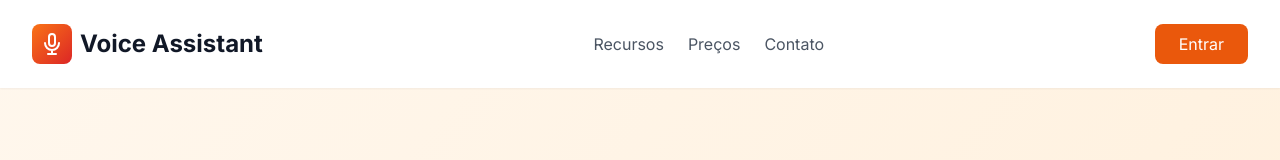
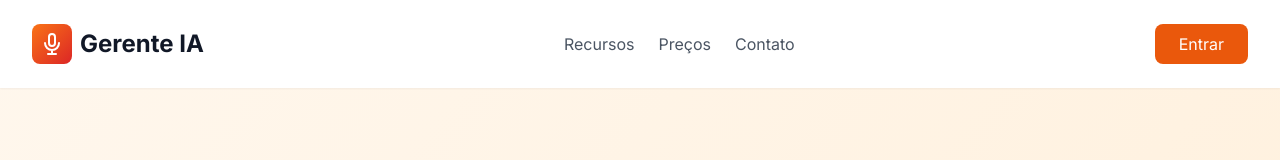
Before and after one commit to BigCorps/minhAi, a Next.js app: page / in a window 1280 px wide. Shown: the top 160 px of the page. Built offline with nearby package versions, Linux system fonts and the light colour scheme; no server answers.

Commit message:
Change heading text from 'Voice Assistant' to 'Gerente IA'

```diff
--- a/app/page.tsx
+++ b/app/page.tsx
@@ -15,7 +15,7 @@ export default async function Home() {
                   <path strokeLinecap="round" strokeLinejoin="round" strokeWidth={2} d="M19 11a7 7 0 01-7 7m0 0a7 7 0 01-7-7m7 7v4m0 0H8m4 0h4m-4-8a3 3 0 01-3-3V5a3 3 0 116 0v6a3 3 0 01-3 3z" />
                 </svg>
               </div>
-              <h1 className="text-2xl font-bold text-gray-900">Voice Assistant</h1>
+              <h1 className="text-2xl font-bold text-gray-900">Gerente IA</h1>
             </div>
 
             <nav className="hidden md:flex space-x-6">
```
